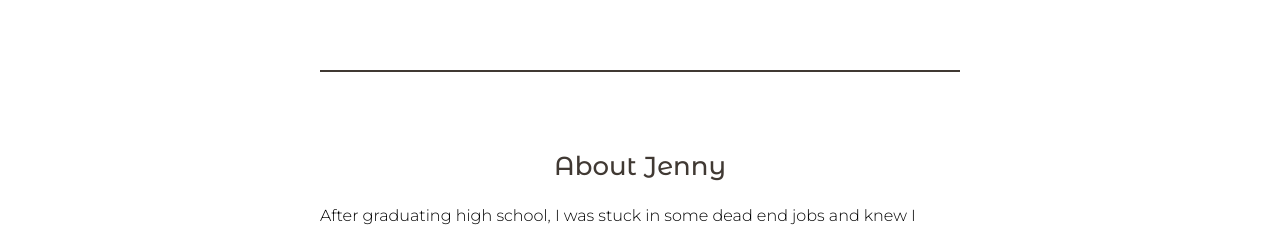
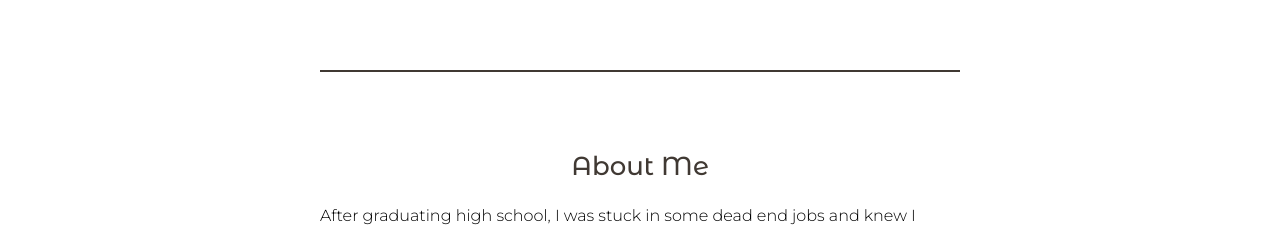
Before and after one commit to omarlopezzz/omarlopezzz.github.io, a plain HTML site: page index.html in a window 1280 px wide. Shown: the part 408-639 px from the top of the page. Drawn offline with nearby package versions, Linux system fonts and the light colour scheme; a script that the page names is missing.

Commit message:
Update index.html

```diff
--- a/index.html
+++ b/index.html
@@ -31,7 +31,7 @@
 
     <!-- About Me -->
     <section>
-      <h2 class="border-top">About Jenny</h2>
+      <h2 class="border-top">About Me</h2>
         <p>After graduating high school, I was stuck in some dead end jobs and knew I enjoyed coding to make websites. I've worked well so plenty of groups of people and I feel like I can do that with other like minded developers!</p>
 
         <p>Some other things i'm interested in outside of being a developer would have to be at home, hanging out with my 2 cats and playing video games. I also do build and collect lego pieces, especially Star Wars sets!</p>
```
